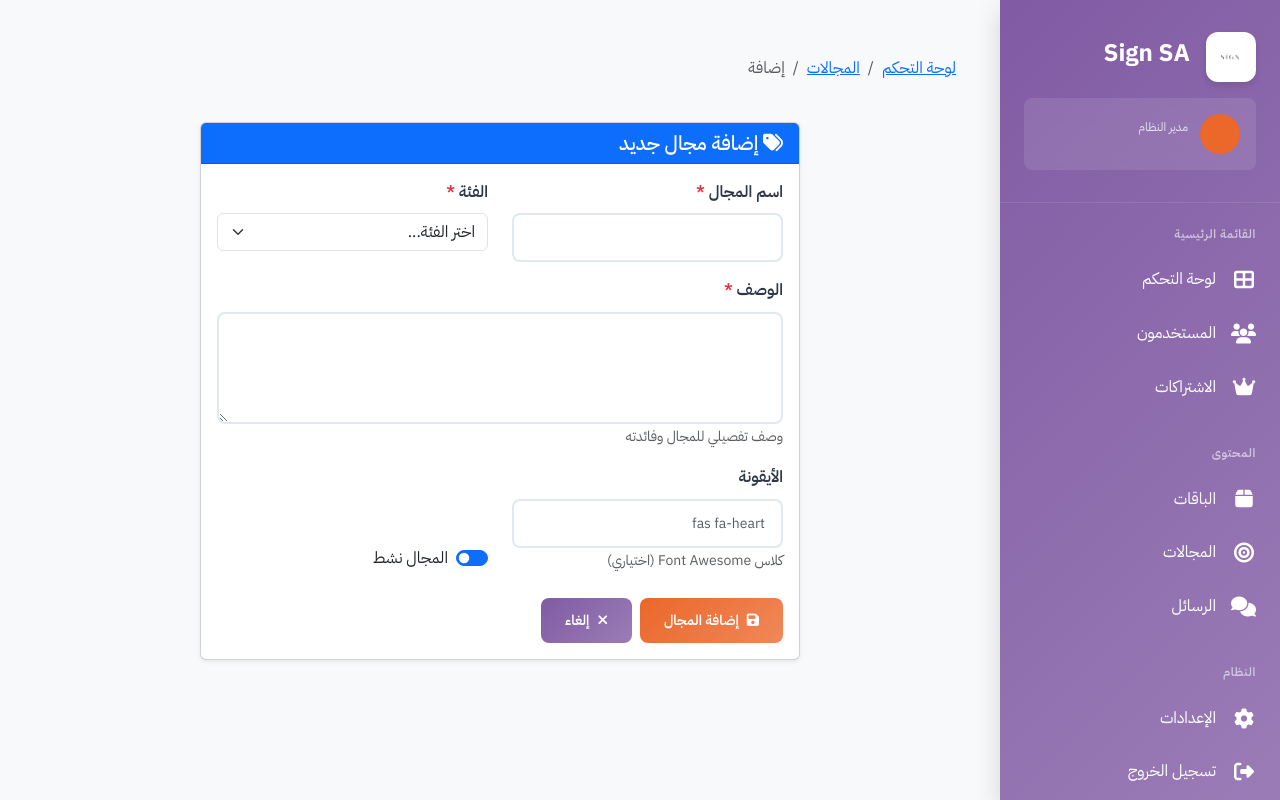
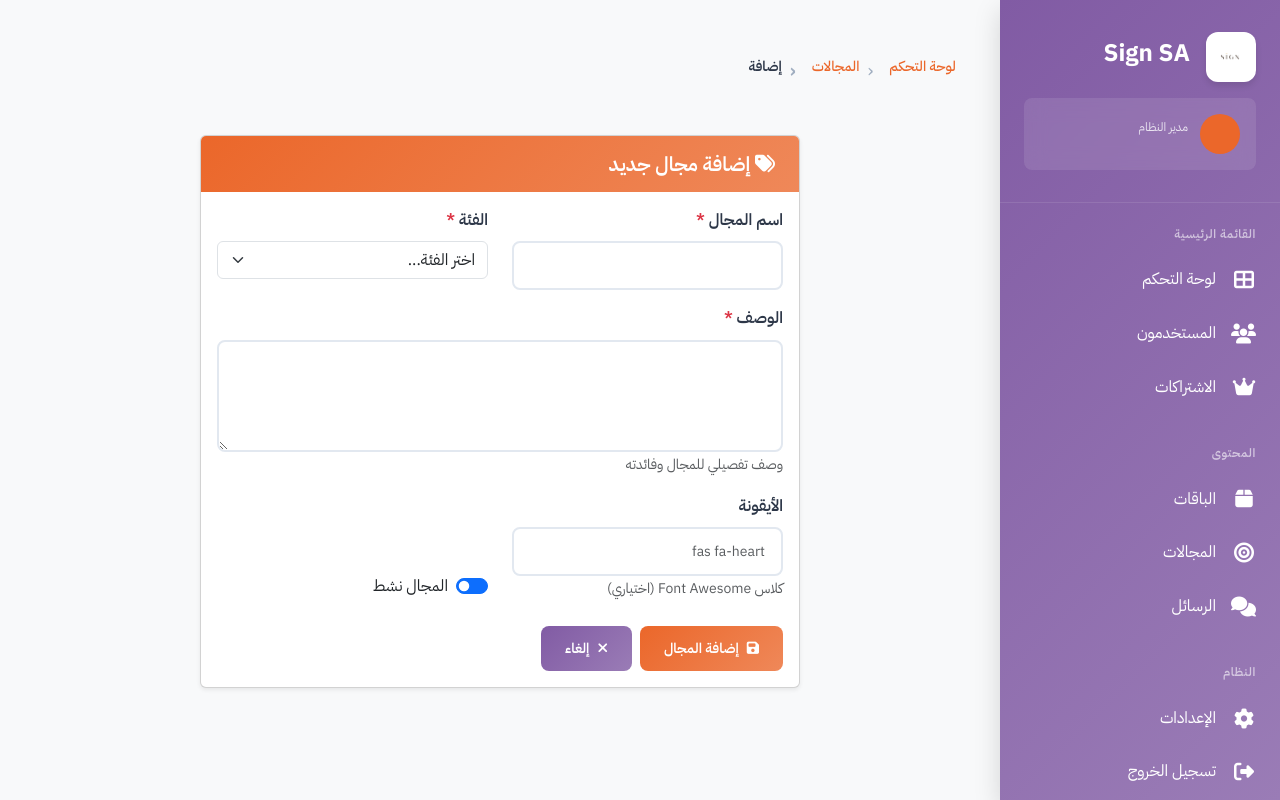
Before and after one commit to Gemy-star/sign, a Django app: template templates/dashboard/scope_form.html in a window 1280 px wide. Run offline with Django 5.2, Linux system fonts and the light colour scheme; the template is opened without the code that fills it, so the values that code supplies are empty.

```diff
--- a/static/css/main.css
+++ b/static/css/main.css
@@ -47,6 +47,14 @@
     --border-radius-lg: 0.75rem;
     --border-radius-xl: 1rem;
     --border-radius-full: 9999px;
+
+    /* Bootstrap Overrides */
+    --bs-primary: #eb672a;
+    --bs-primary-rgb: 235, 103, 42;
+    --bs-success: #48bb78;
+    --bs-warning: #ed8936;
+    --bs-danger: #f56565;
+    --bs-info: #4299e1;
 }
 
 /* ============================================================================
@@ -65,6 +73,62 @@ body {
     line-height: 1.6;
     direction: rtl;
     text-align: right;
+}
+
+/* ============================================================================
+   BOOTSTRAP OVERRIDES
+   ============================================================================ */
+.bg-primary {
+    background-color: var(--color-primary) !important;
+}
+
+/* Breadcrumb Styling */
+.breadcrumb {
+    background: transparent;
+    padding: 0;
+    margin-bottom: 1.5rem;
+    font-size: 0.875rem;
+}
+
+.breadcrumb-item {
+    color: var(--color-text-light);
+}
+
+.breadcrumb-item + .breadcrumb-item::before {
+    content: "‹";
+    color: var(--color-text-muted);
+    font-size: 1.2rem;
+    padding: 0 0.5rem;
+}
+
+.breadcrumb-item a {
+    color: var(--color-primary);
+    text-decoration: none;
+    transition: color var(--transition-fast);
+    font-weight: 500;
+}
+
+.breadcrumb-item a:hover {
+    color: var(--color-accent-dark);
+    text-decoration: underline;
+}
+
+.breadcrumb-item.active {
+    color: var(--color-text-dark);
+    font-weight: 600;
+}
+
+/* Card Header with Primary Background */
+.card-header.bg-primary {
+    background: linear-gradient(135deg, var(--color-primary), var(--color-accent)) !important;
+    border: none;
+    padding: 1rem 1.5rem;
+}
+
+.card-header.bg-primary h5,
+.card-header.bg-primary h6 {
+    margin: 0;
+    font-weight: 600;
 }
 
 /* ============================================================================
```
